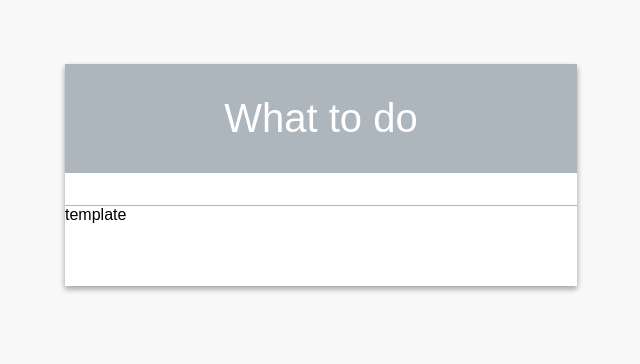
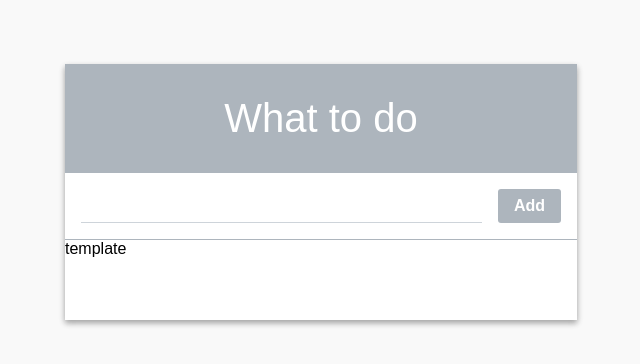
Before and after one commit to pebblepark/react-todo-list, a React (Create React App) app: page / in a window 1280 px wide. Shown: the top 364 px of the page, without its empty margins (319-959 px from the left). Built offline with nearby package versions, Linux system fonts and the light colour scheme.

Commit message:
Form 생성

```diff
--- a/src/App.js
+++ b/src/App.js
@@ -1,10 +1,11 @@
 import React, {Component} from 'react';
 import TodoListTemplate from './components/TodoListTemplate';
+import Form from './components/Form';
 
 class App extends Component {
   render() {
     return (
-      <TodoListTemplate>
+      <TodoListTemplate form={<Form/>}>
         template
       </TodoListTemplate>
     );
--- /dev/null
+++ b/src/components/Form.css
@@ -0,0 +1,28 @@
+.form {
+    display: flex;
+  }
+
+  .form input {
+    flex: 1; /* 버튼을 뺀 빈 공간을 모두 채워줍니다 */
+    font-size: 1.25rem;
+    outline: none;
+    border: none;
+    border-bottom: 1px solid #ced4da;
+  }
+
+  .create-button {
+    padding-top: 0.5rem;
+    padding-bottom: 0.5rem;
+    padding-left: 1rem;
+    padding-right: 1rem;
+    margin-left: 1rem;
+    background: #adb5bd;
+    border-radius: 3px;
+    color: white;
+    font-weight: 600;
+    cursor: pointer;
+  }
+
+  .create-button:hover {
+    background: #adb5bd;
+  }
--- /dev/null
+++ b/src/components/Form.js
@@ -0,0 +1,22 @@
+import React from 'react';
+import './Form.css';
+
+// 4 props
+// 1. value : input value
+// 2. onCreate : button click event
+// 3. onChange : value change event
+// 4. onKeyPress : key press event from input
+//                *For this event, when the Enter key is pressed, it executes the same action as onCreate.*
+
+const Form = ({value, onChange, onCreate, onKeyPress}) => {
+    return (
+        <div className="form">
+            <input value={value} onChange={onChange} onKeyPress={onKeyPress}/>
+            <div class="create-button" onClick={onCreate}>
+                Add
+            </div>
+        </div>
+    );
+};
+
+export default Form;
```
Also changed, not shown: 1 other file (tests, documents, lock files or other folders).
